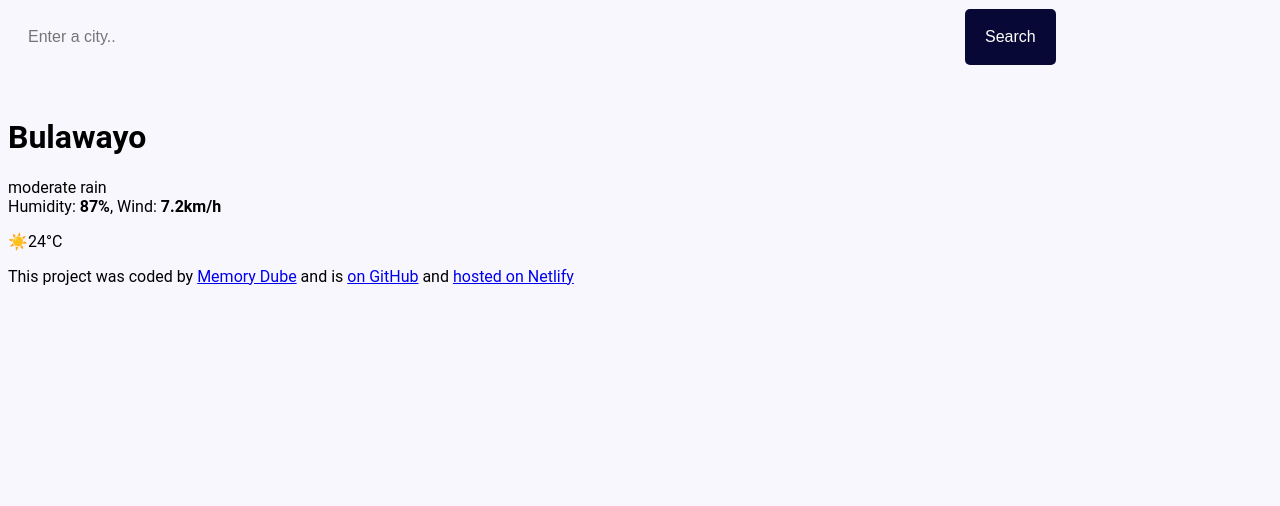
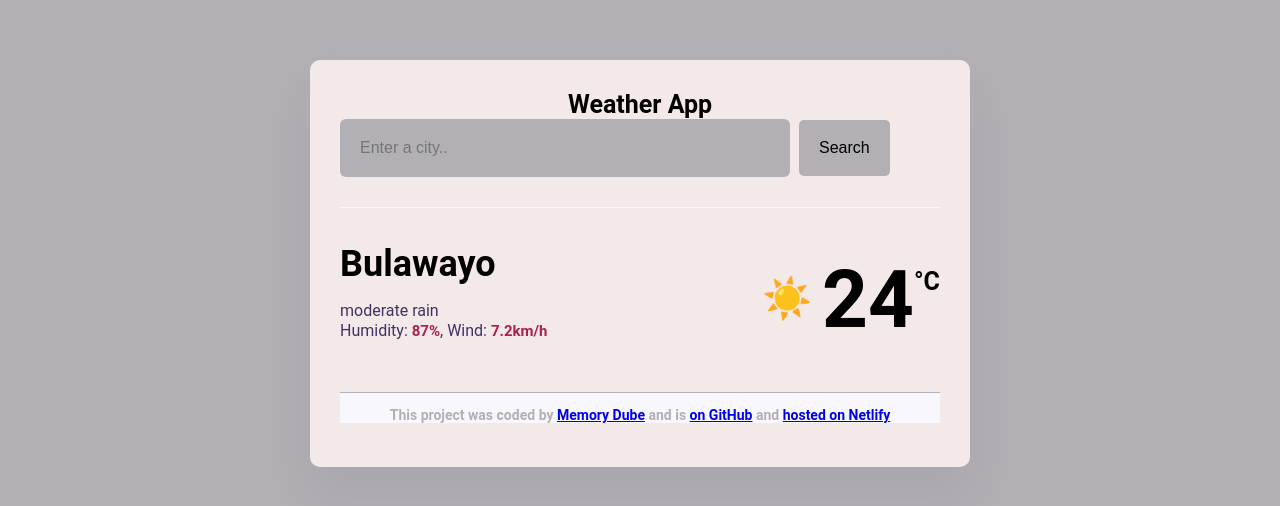
Before and after one commit to MemoryDube807/weather_app_project, a plain HTML site: page index.html in a window 1280 px wide. Drawn offline with Linux system fonts and the light colour scheme.

Commit message:
edited html,css and js to fine tune ir

```diff
--- a/index.css
+++ b/index.css
@@ -1,24 +1,42 @@
 body {
-    background: #f9f7fe;
+  background: #b2b0b4;
   font-family: "Roboto", sans-serif;
 }
 .weather-app {
-    background: white;
+  background: rgb(243, 233, 233);
   max-width: 600px;
   margin: 60px auto;
   padding: 30px;
   border-radius: 10px;
   box-shadow: 0 30px 50px rgba(65, 50, 100, 0.08);
 }
+
+h1 {
+  font-size: 25px;
+  color: #000000;
+  font-weight: bold;
+  margin: 0;
+  text-align: center;
+  margin-top: 0;
+}
+
+.current-city {
+  font-size: 36px;
+  color: #000000;
+  font-weight: bold;
+  margin: 0;
+  text-align: justify;
+}
+
 header {
   border-bottom: 1px solid #f9f7fe;
   padding-bottom: 30px;
 }
 
 .search-input {
-    background-color: #f9f7fe;
+  background-color: #b2b0b4;
   border: none;
-    color: rgba(10, 248, 236, 0.4);
+  color: rgb(1, 6, 5);
   font-size: 16px;
   padding: 20px;
   width: 75%;
@@ -28,10 +46,61 @@ body {
 .search-button {
   margin-left: 5px;
   font-size: 16px;
-    background-color: rgb(8, 8, 54);
-    color: white;
+  background-color: #b2b0b4;
+  border: none;
+  color: #000000;
   border: none;
   padding: 20px;
   line-height: 1;
   border-radius: 5px;
 }
+
+footer {
+  background: #f9f7fe;
+  color: #b2b0b4;
+  bottom: 0;
+  padding-top: 30px 0 0 0;
+  border-top: 1px solid;
+  text-align: center;
+  font-size: 14px;
+  font-weight: bold;
+}
+.current-weather {
+  display: flex;
+  justify-content: space-between;
+  align-items: center;
+}
+
+main {
+  margin: 35px 0;
+}
+.current-details {
+  font-size: 16px;
+  color: rgba(65, 50, 100, 1);
+  line-height: 20px;
+  text-align: justify;
+  font-weight: 500px;
+}
+.current-details strong {
+  font-size: 15px;
+  color: rgb(171, 33, 79);
+}
+
+.current-temperature {
+  display: flex;
+}
+
+.current-temperature-icon {
+  font-size: 40px;
+  margin-top: 22px;
+}
+.current-temperature-value {
+  font-size: 80px;
+  font-weight: bold;
+  margin-left: 10px;
+}
+.current-temperature-unit {
+  font-size: 25px;
+  margin-top: 14px;
+  font-weight: bold;
+}
--- a/index.html
+++ b/index.html
@@ -1,14 +1,15 @@
 <!DOCTYPE html>
 <html lang="en">
   <head>
-    <meta charset="UTF-8">
-    <meta name="viewport" content="width=device-width, initial-scale=1.0">
+    <meta charset="UTF-8" />
+    <meta name="viewport" content="width=device-width, initial-scale=1.0" />
     <link rel="stylesheet" href="index.css" />
     <title>Document</title>
-
   </head>
   <body>
+    <div class="weather-app" id="weather-app">
       <header>
+        <h1>Weather App</h1>
 
         <form id="search-form">
           <input
@@ -16,15 +17,18 @@
             placeholder="Enter a city.."
             required
             class="search-input"
-          id="search-input"
+            id="search-form-input"
           />
-        <input type="submit" value="Search" class="search-button" id="searchinput" />
+          <input
+            type="submit"
+            value="Search"
+            class="search-button"
+            id="searchinput"
+          />
         </form>
-
       </header>
 
       <main>
-
         <div class="current-weather">
           <div>
             <h1 class="current-city" id="current-city">Bulawayo</h1>
@@ -40,17 +44,29 @@
             ><span class="current-temperature-unit">°C</span>
           </div>
         </div>
-
-          <script>src="src/index.js"</script>
       </main>
 
       <footer>
         <p>
           This project was coded by
-            <a href="https://github.com//MemoryDube807" target="_blank">Memory Dube</a> and is
-            <a href="https://github.com/MemoryDube807/weather_app_project" target="_blank"> on GitHub</a> and
-            <a href="https://memo-weather.netlify.app/" target="_blank">hosted on Netlify</a>
+          <a href="https://github.com//MemoryDube807" target="_blank"
+            >Memory Dube</a
+          >
+          and is
+          <a
+            href="https://github.com/MemoryDube807/weather_app_project"
+            target="_blank"
+          >
+            on GitHub</a
+          >
+          and
+          <a href="https://memo-weather.netlify.app/" target="_blank"
+            >hosted on Netlify</a
+          >
         </p>
       </footer>
+    </div>
+
+    <script src="index.js"></script>
   </body>
 </html>
--- a/index.js
+++ b/index.js
@@ -1,9 +1,9 @@
-function handlesearch(event){
-    event.preventDefault()
-    let searchInput = document.querySelector("searchinput")
-    let searchCity = document.querySelector("current-city")
-    searchCity.innerHTML = searchInput.value
+function handlesearch(event) {
+  event.preventDefault();
+  let searchInput = document.querySelector("#search-form-input");
+  let searchCity = document.querySelector("#current-city");
+  searchCity.innerHTML = searchInput.value;
 }
 
-let searchform = document.querySelector("#search-form")
-searchform.addEventListener("submit", handlesearch)
+let searchform = document.querySelector("#search-form");
+searchform.addEventListener("submit", handlesearch);
```
Lines whose indentation alone changed are shown as unchanged.
